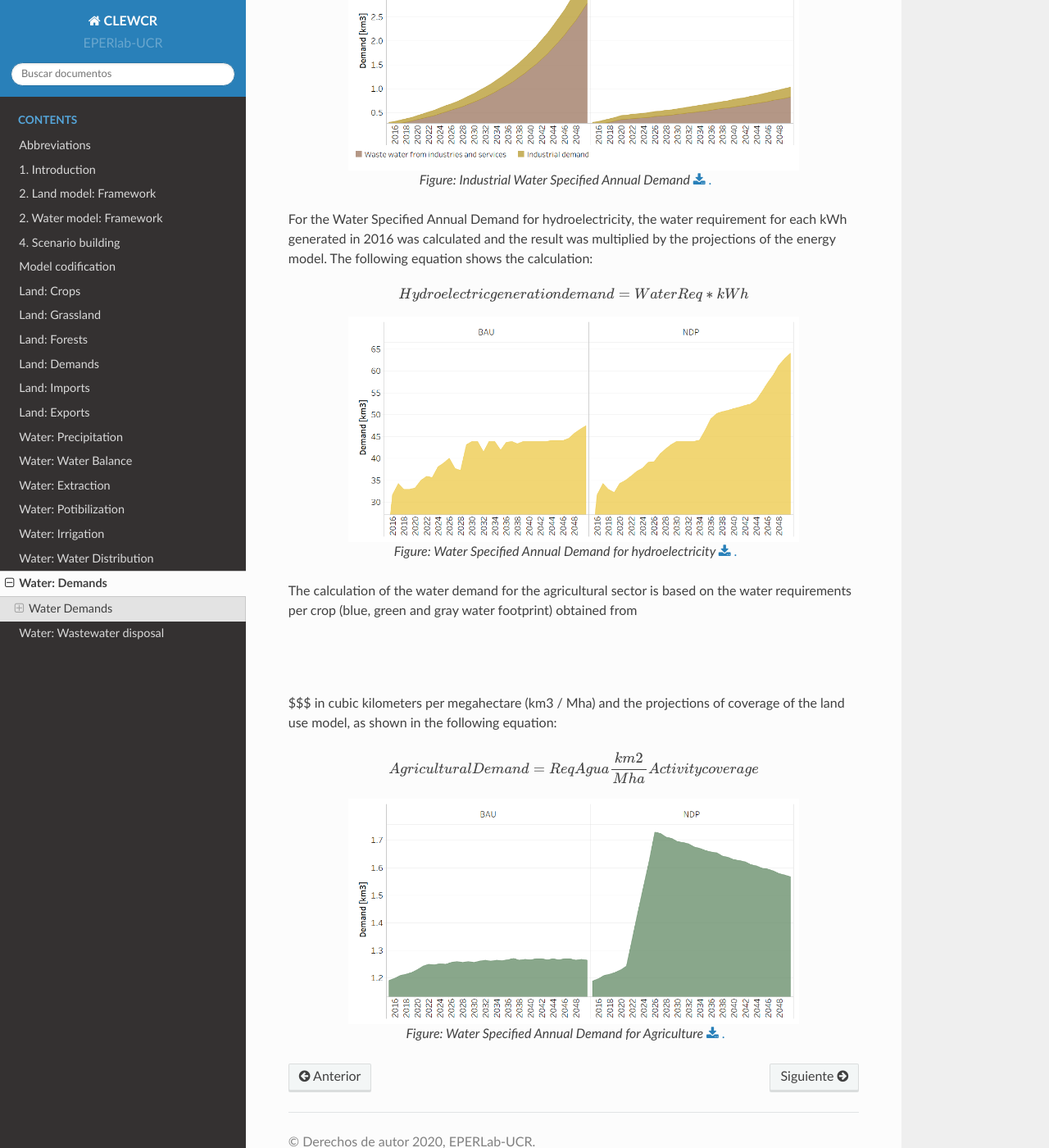
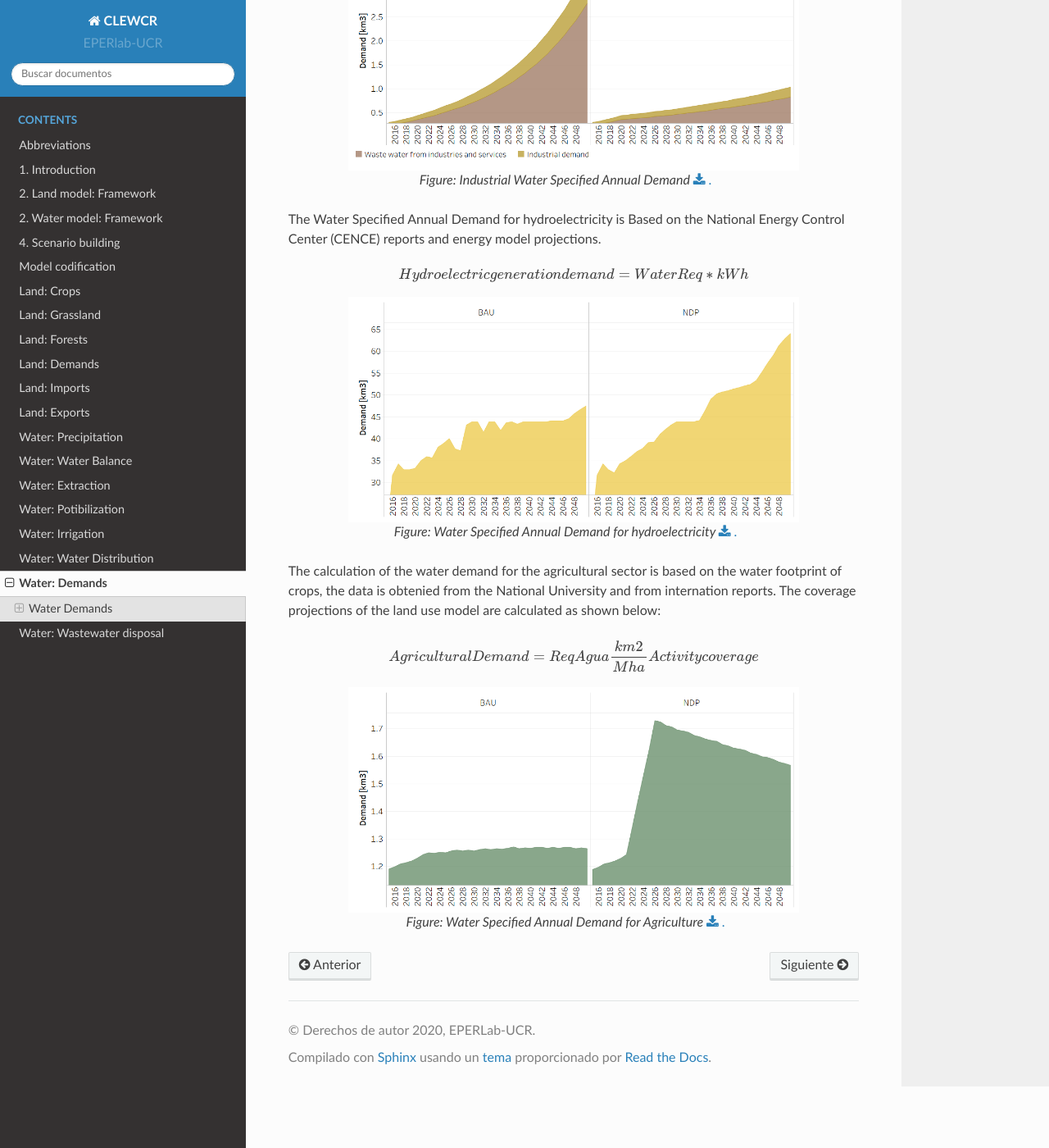
Before and after one commit to EPERLab/CLEW, a Sphinx documentation site: the page built from docs/fichas/13_Water_demands.rst, in a window 1280 px wide and 1400 px high, scrolled down 1631 px. Shown: the whole window at 82% size. Built offline with Sphinx 7.4.7 and the Read the Docs theme 2.0.0, drawn with Linux system fonts in a browser that asks for light colours; formulas are drawn with MathJax 3.

Commit message:
Update 13_Water_demands.rst

```diff
--- a/docs/fichas/13_Water_demands.rst
+++ b/docs/fichas/13_Water_demands.rst
@@ -50,7 +50,7 @@ The projections of the Industrial Water Specified Annual Demand is estimated fro
 
    *Figure: Industrial Water Specified Annual Demand* :download:`. <csv/Industrial_Specified_Annual_Demand.csv>`
 
-For the Water Specified Annual Demand for hydroelectricity, the water requirement for each kWh generated in 2016 was calculated and the result was multiplied by the projections of the energy model. The following equation shows the calculation:
+The Water Specified Annual Demand for hydroelectricity is Based on the National Energy Control Center (CENCE) reports and energy model projections.
 
 .. math::
 
@@ -63,7 +63,7 @@ For the Water Specified Annual Demand for hydroelectricity, the water requiremen
 
    *Figure: Water Specified Annual Demand for hydroelectricity* :download:`. <csv/Hidro_Consumtion_Specified_Annual_Demand.csv>`
 
-The calculation of the water demand for the agricultural sector is based on the water requirements per crop (blue, green and gray water footprint) obtained from $$$$$$$$$$$$$$$ in cubic kilometers per megahectare (km3 / Mha) and the projections of coverage of the land use model, as shown in the following equation:
+The calculation of the water demand for the agricultural sector is based on the water footprint of crops, the data is obtenied from the National University and from internation reports. The coverage projections of the land use model are calculated as shown below:
 
 .. math::
 
```
